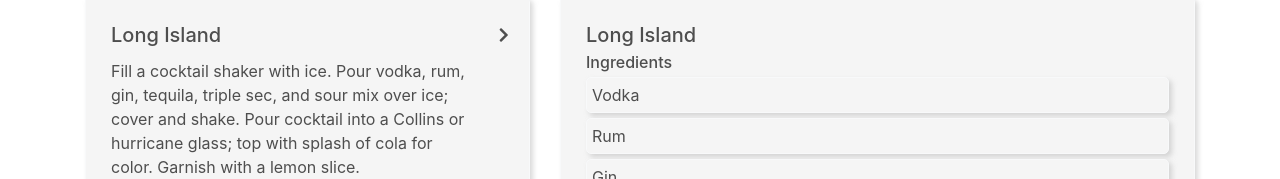
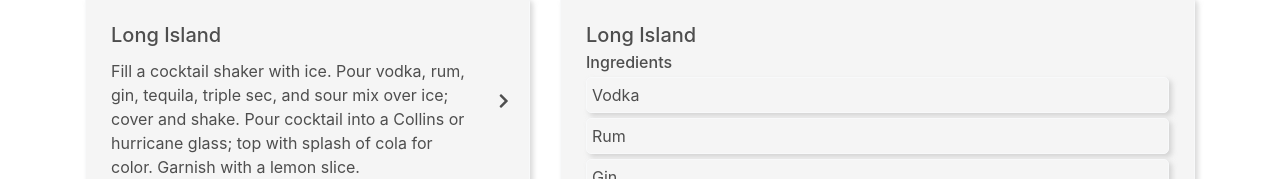
Before and after one commit to amis-3610-WAHNT/project-repo, a React (Create React App) app: page / in a window 1280 px wide. Shown: the part 497-676 px from the top of the page. Built offline with nearby package versions, Linux system fonts and the light colour scheme.

Commit message:
Arrow center

```diff
--- a/src/MainIcons/IconCard.js
+++ b/src/MainIcons/IconCard.js
@@ -9,11 +9,15 @@ export default function IconsCard(props) {
                 <Card.Body>
                     <Row type="flex">
                         <Col md={11}>
+                            {/* This is header and main text of the card */}
                             <Card.Title>{props.cocktail.name}</Card.Title>
                             <Card.Text>{props.cocktail.directions}</Card.Text>
                         </Col>
                         <Col md={1}>
+                            <div class="vertical-center">
+                            {/* This is the icon that I'm trying to vertically align */}
                             <MDBIcon icon="chevron-right" />
+                            </div>
                         </Col>
                     </Row>
                 </Card.Body>
--- a/src/MainIcons/Icons.css
+++ b/src/MainIcons/Icons.css
@@ -24,3 +24,11 @@ a {
 a :hover {
     color: #4E4E4E;
 }
+
+.vertical-center {
+    margin: 0;
+    position: absolute;
+    top: 50%;
+    -ms-transform: translateY(-50%);
+    transform: translateY(-50%);
+  }
```
